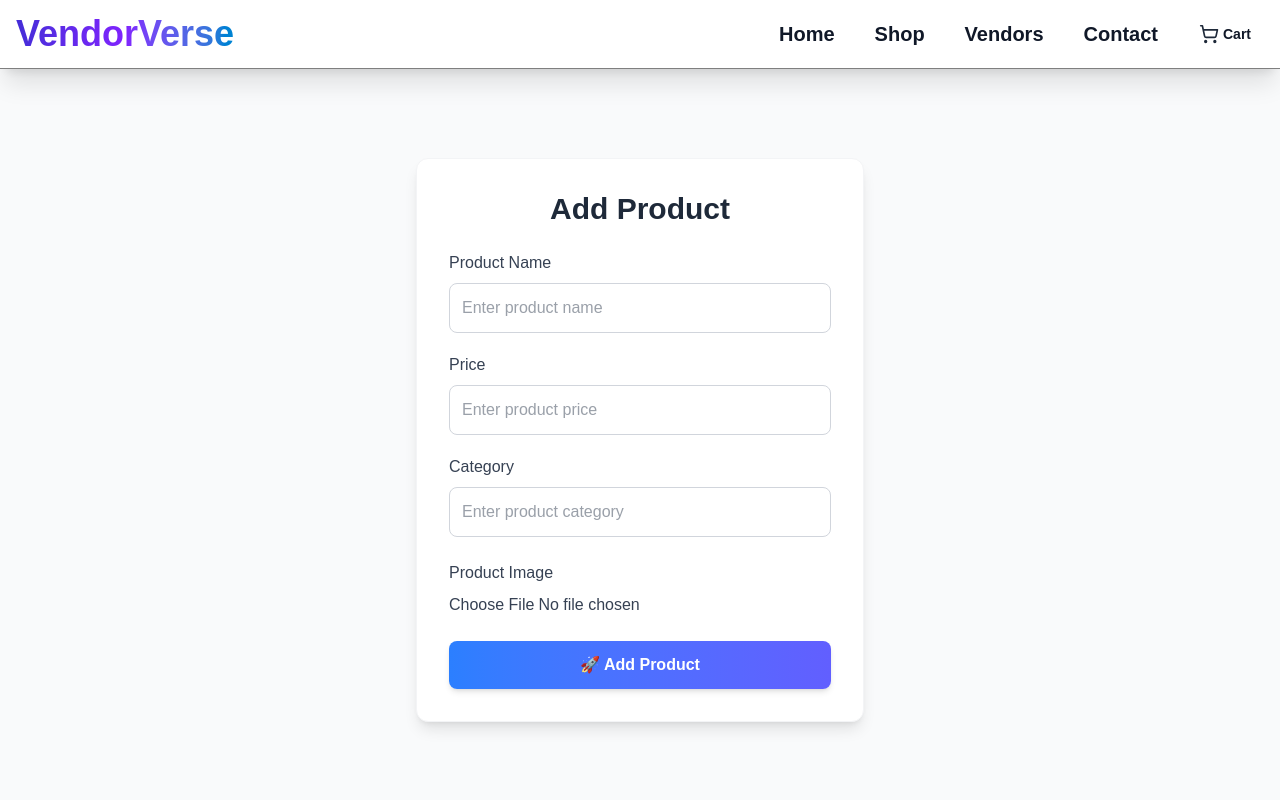
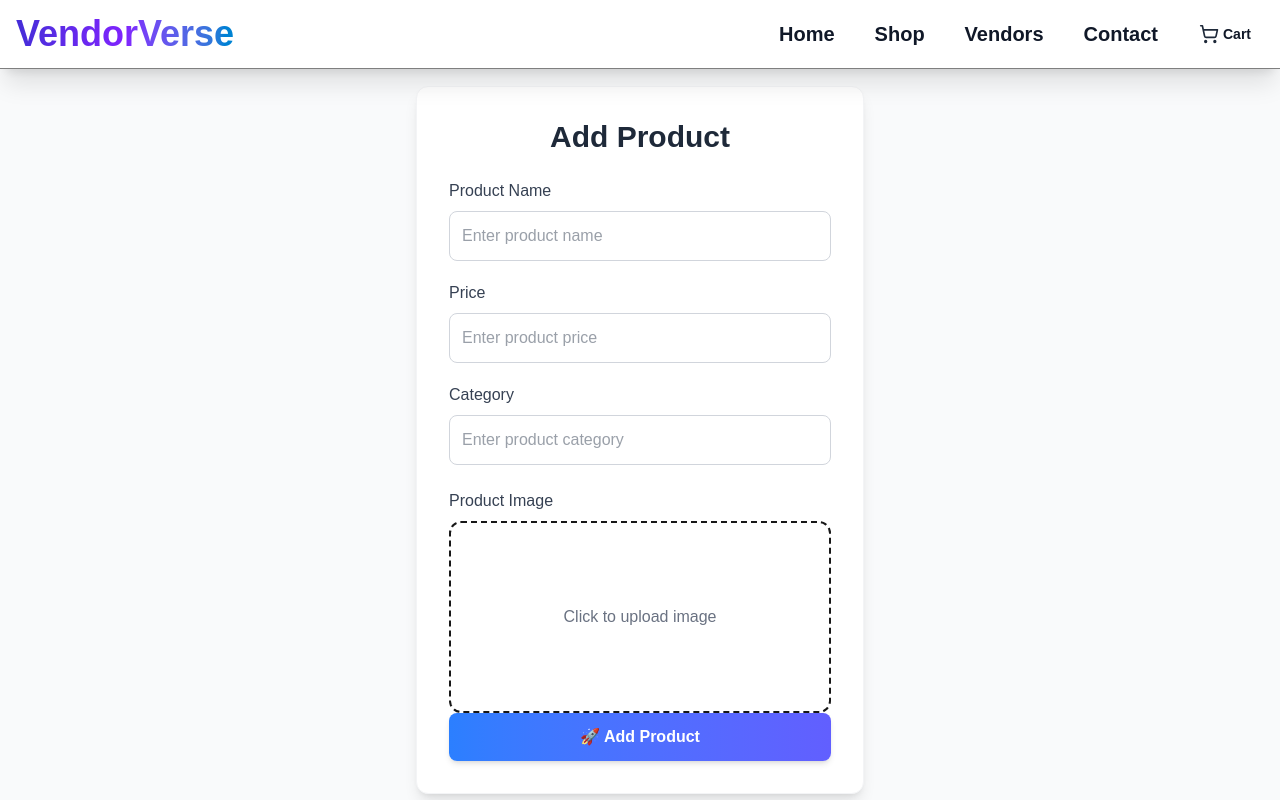
Before and after one commit to VinayKumar1510/VendoVerse, a Next.js app: page /add-product in a window 1280 px wide. Shown: the top 800 px of the page. Built offline with nearby package versions, Linux system fonts and the light colour scheme.

Commit message:
Update AddProducts.js

```diff
--- a/components/AddProducts.js
+++ b/components/AddProducts.js
@@ -21,13 +21,15 @@ export default function AddProducts() {
   };
 
   // Toast helpers
-  const showSuccessToast = (message) => toast.custom(t => (
+  const showSuccessToast = (message) =>
+    toast.custom((t) => (
       <div className={`bg-green-600 text-white px-6 py-4 rounded-lg shadow-md flex items-center space-x-3 transition-all ${t.visible ? "opacity-100" : "opacity-0"}`}>
         <CheckCircle className="w-6 h-6 text-white" /> <span>{message}</span>
       </div>
     ));
 
-  const showErrorToast = (message) => toast.custom(t => (
+  const showErrorToast = (message) =>
+    toast.custom((t) => (
       <div className={`bg-red-600 text-white px-6 py-4 rounded-lg shadow-md flex items-center space-x-3 transition-all ${t.visible ? "opacity-100" : "opacity-0"}`}>
         <XCircle className="w-6 h-6 text-white" /> <span>{message}</span>
       </div>
@@ -111,17 +113,24 @@ export default function AddProducts() {
 
         {/* Image Upload */}
         <label className="block mb-2 text-gray-700 font-medium">Product Image</label>
+        <div
+          className="relative w-full h-48 border-2 border-dashed rounded-xl flex items-center justify-center cursor-pointer hover:border-indigo-500 hover:bg-indigo-50 transition duration-200"
+        >
+          <span className="text-gray-500 text-center">
+            {image ? image.name : "Click to upload image"}
+          </span>
           <input
             type="file"
             name="image"
             accept="image/*"
             onChange={handleFileChange}
-          className="mb-6 w-full text-gray-700"
+            className="absolute inset-0 w-full h-full opacity-0 cursor-pointer"
             required
           />
+        </div>
 
         {/* Submit Button */}
-        <AddProductButton type="submit" disabled={loading} />
+        <AddProductButton type="submit" disabled={loading} className="mt-6" />
       </form>
     </div>
   );
```
Lines whose indentation alone changed are shown as unchanged.
